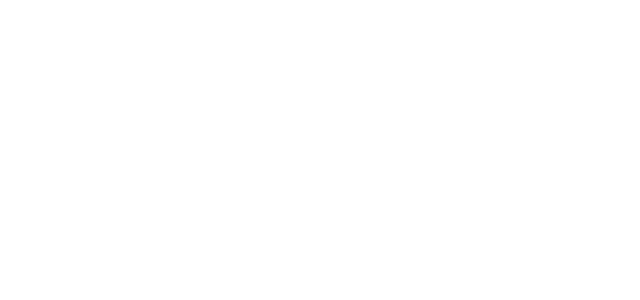
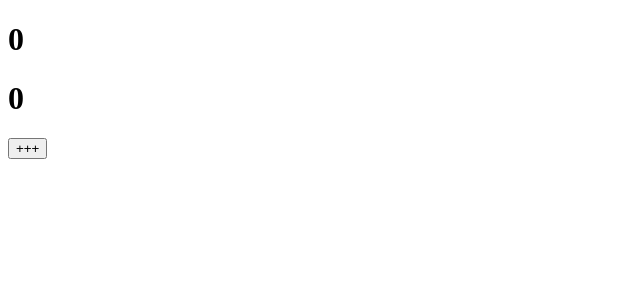
Before and after one commit to jiangyeka/vue-learn, a Vue app: page / in a window 1280 px wide. Shown: the top 300 px of the page, without its empty margins (0-640 px from the left). Built offline with nearby package versions, Linux system fonts and the light colour scheme.

Commit message:
feat -l 关于ref和computed

```diff
--- a/src/App.vue
+++ b/src/App.vue
@@ -1,19 +1,30 @@
-<script setup>
-// This starter template is using Vue 3 <script setup> SFCs
-// Check out https://vuejs.org/api/sfc-script-setup.html#script-setup
+<script lang="ts">
+import { computed, ref } from "vue"
+
+export default {
+  name: 'App',
+  setup() {
+    const count = ref(0)
+    const doubleCount = computed(() => {
+      return count.value * 2
+    })
+    const increaseOne = () => {
+      count.value++
+    }
+    return {
+      count,
+      doubleCount,
+      increaseOne
+    }
+  }
+}
 </script>
 
 <template>
-
+  <h1>{{ count }}</h1>
+  <h1>{{ doubleCount }}</h1>
+  <button @click="increaseOne">+++</button>
 </template>
 
 <style>
-#app {
-  font-family: Avenir, Helvetica, Arial, sans-serif;
-  -webkit-font-smoothing: antialiased;
-  -moz-osx-font-smoothing: grayscale;
-  text-align: center;
-  color: #2c3e50;
-  margin-top: 60px;
-}
 </style>
```
